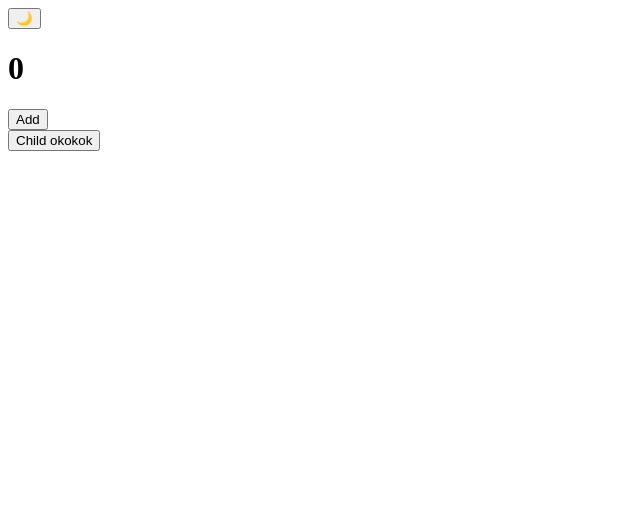
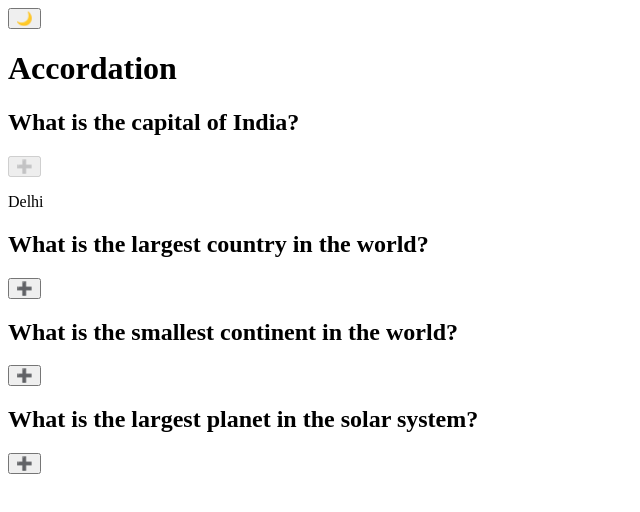
Before and after one commit to dodomyg/React_Quests, a React (Create React App) app: page /products/1 in a window 1280 px wide. Shown: the top 512 px of the page, without its empty margins (0-640 px from the left). Built offline with nearby package versions, Linux system fonts and the light colour scheme.

Commit message:
Accordation and ref

```diff
--- a/src/App.js
+++ b/src/App.js
@@ -31,6 +31,8 @@ import CurrencyConverter from "./hooks/CurrencyConverter";
 import OTP from "./hooks/OTP";
 import UseMemo from "./hooks/UseMemo";
 import UseCallBack from "./hooks/UseCallBack";
+import UseRefx from "./hooks/UseRefx";
+import Accordation from "./hooks/Accordation";
 const LazyLoadingComponent = React.lazy(() =>
   import("../src/hooks/LazyLoading")
 );
@@ -94,7 +96,9 @@ const App = () => {
       {/* <CurrencyConverter /> */}
       {/* <OTP /> */}
       {/* <UseMemo/> */}
-      <UseCallBack />
+      {/* <UseCallBack /> */}
+      {/* <UseRefx /> */}
+      <Accordation/>
     </div>
   );
 };
--- /dev/null
+++ b/src/hooks/Accordation.jsx
@@ -0,0 +1,43 @@
+import React, { useEffect, useState } from 'react'
+
+const Accordation = () => {
+    const [select,setSelected]=useState({})
+    const quests = [
+        {question:"What is the capital of India?",ans:"Delhi"},
+        {question:"What is the largest country in the world?",ans:"Russia"},
+        {question:"What is the smallest continent in the world?",ans:"Australia"},
+        {question:"What is the largest planet in the solar system?",ans:"Jupiter"},
+    ]
+
+    const initial = ()=>{
+        setSelected(quests[0])
+    }
+
+    useEffect(()=>{
+        initial();
+    },[])
+
+  return (
+    <div>
+      <h1>Accordation</h1>
+      <div className='flex items-center flex-col gap-5 mt-10 p-5'>
+            {
+                quests?.map((q,i)=>(
+                    <div key={i} className='w-full border border-black p-2'>
+                        <div className='flex items-center justify-between'>
+                        <h2>{q.question}</h2>
+                        <button disabled={select?.ans===q?.ans} onClick={()=>setSelected(q)
+                        }>{select!==q?"➕":"➖"}</button>
+                        </div>
+                        {
+                            select?.ans===q?.ans ? <p>{q.ans}</p> : null
+                        }
+                    </div>
+                ))
+            }
+      </div>
+    </div>
+  )
+}
+
+export default Accordation
--- /dev/null
+++ b/src/hooks/UseRefx.jsx
@@ -0,0 +1,18 @@
+import { useRef } from "react";
+
+const UseRefx = () => {
+  const reff = useRef(null);
+
+  const handleClick = () => {
+    reff.current.style.backgroundColor = "red";
+  };
+  return (
+    <div>
+      <button onClick={handleClick}>1</button>
+      <br />
+      <button ref={reff}>2</button>
+    </div>
+  );
+};
+
+export default UseRefx;
```
